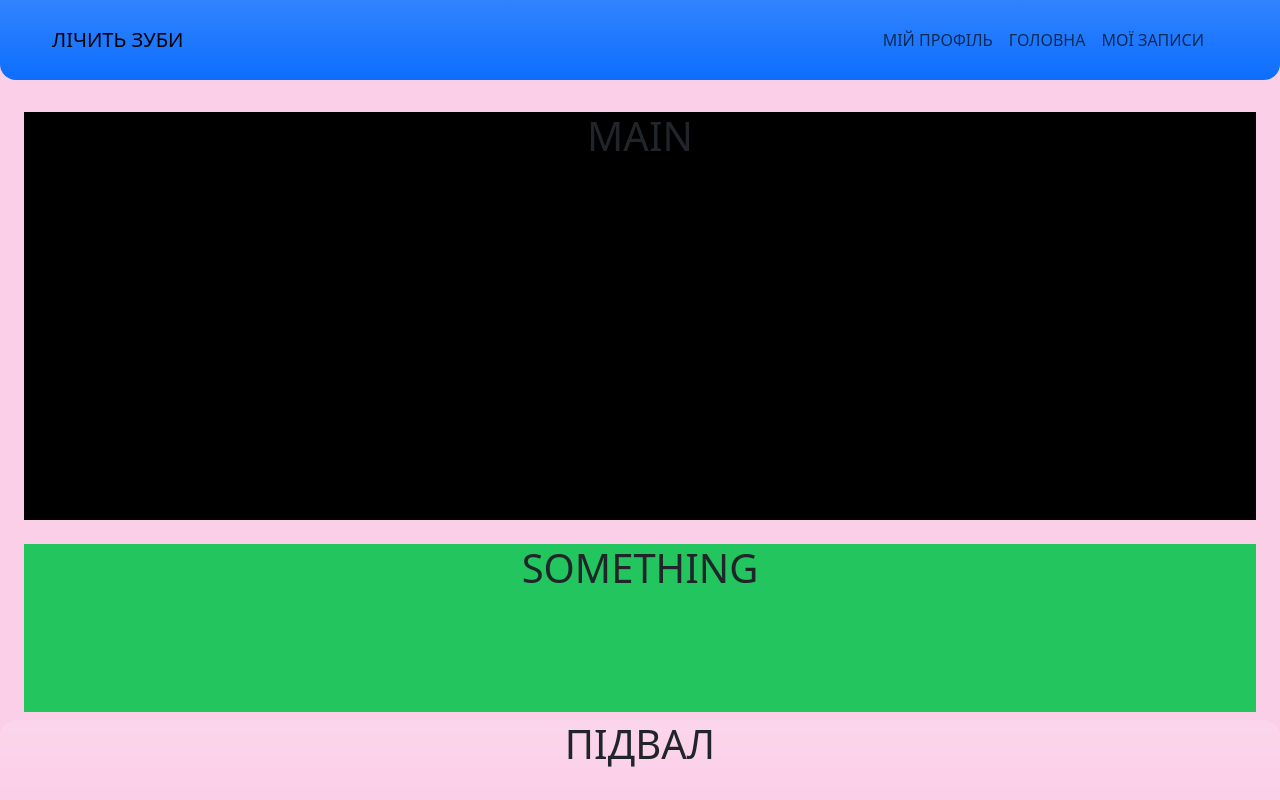
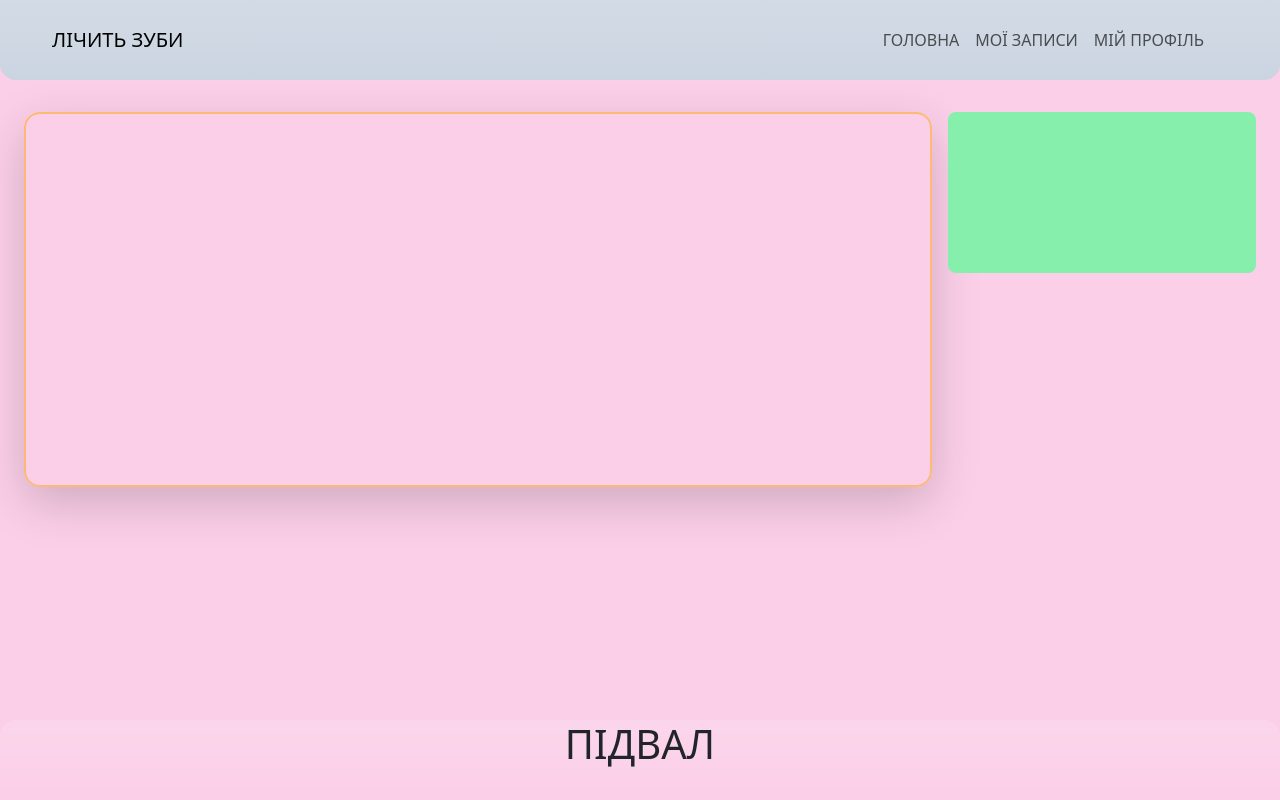
Before and after one commit to VladGrushevoi/learning-typescript, a React (Vite) app in the folder e-journal/: page / in a window 1280 px wide. Built offline with nearby package versions, Linux system fonts and the light colour scheme.

Commit message:
redisign css

```diff
--- a/e-journal/src/components/header/Header.tsx
+++ b/e-journal/src/components/header/Header.tsx
@@ -5,7 +5,7 @@ export const Header = () => {
 
     return (
         <>
-            <Row className="h-[10vh] px-10 bg-gradient bg-primary text-center  rounded-b-2xl">
+            <Row className="h-[10vh] px-10 bg-gradient bg-slate-300 text-center rounded-b-2xl ">
                 <NavBar />
             </Row>
         </>
--- a/e-journal/src/components/navbar/Navbar.tsx
+++ b/e-journal/src/components/navbar/Navbar.tsx
@@ -19,16 +19,19 @@ export const NavBar = () => {
                                     МЕНЮ
                                 </Offcanvas.Title>
                             </Offcanvas.Header>
-                            <Offcanvas.Body>
+                            <Offcanvas.Body >
                                 <Nav className="justify-content-end flex-grow-1 pe-3">
-                                    <Nav.Link className="inline" href="#action1">
-                                        МІЙ ПРОФІЛЬ
-                                    </Nav.Link>
-                                    <Nav.Link href="#action2">
+                                    <Nav.Link
+                                        href="#action2"
+                                    >
                                         ГОЛОВНА
                                     </Nav.Link>
                                     <Nav.Link href="#action3">
                                         МОЇ ЗАПИСИ
+                                    </Nav.Link>
+                                    <Nav.Link
+                                        href="#action1">
+                                        МІЙ ПРОФІЛЬ
                                     </Nav.Link>
                                 </Nav>
                             </Offcanvas.Body>
--- a/e-journal/src/components/pages/MainPage/MainPage.tsx
+++ b/e-journal/src/components/pages/MainPage/MainPage.tsx
@@ -4,15 +4,10 @@ export const MainPage = () => {
 
     return (
         <>
-            <Row className=' px-6 py-8 text-center gap-4'>
-                {/* <Col md={3} sm={4} xl={4} xxl={2} className='bg-blue-300 '>
-                    <NavBar />
-                </Col> */}
-                <Col className='bg-black'>
-                    <h1 className='h-[50vh]'> MAIN</h1>
+            <Row className=' px-6 py-8 text-center gap-3 h-[75vh]'>
+                <Col  className='border-2 rounded-2xl border-orange-300 shadow-lg h-[70%]'>
                 </Col>
-                <Col lg={12} className='bg-green-500'>
-                    <h1 className='h-[20vh]' >SOMETHING</h1>
+                <Col lg={3} className='bg-green-300 rounded-lg h-[30%]'>
                 </Col>
             </Row>
         </>
```
